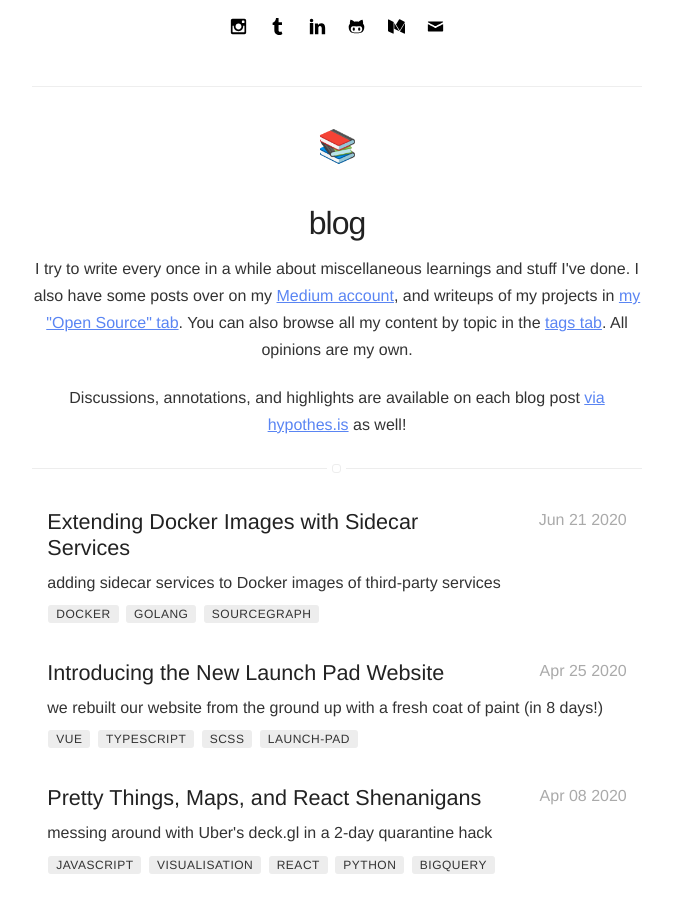
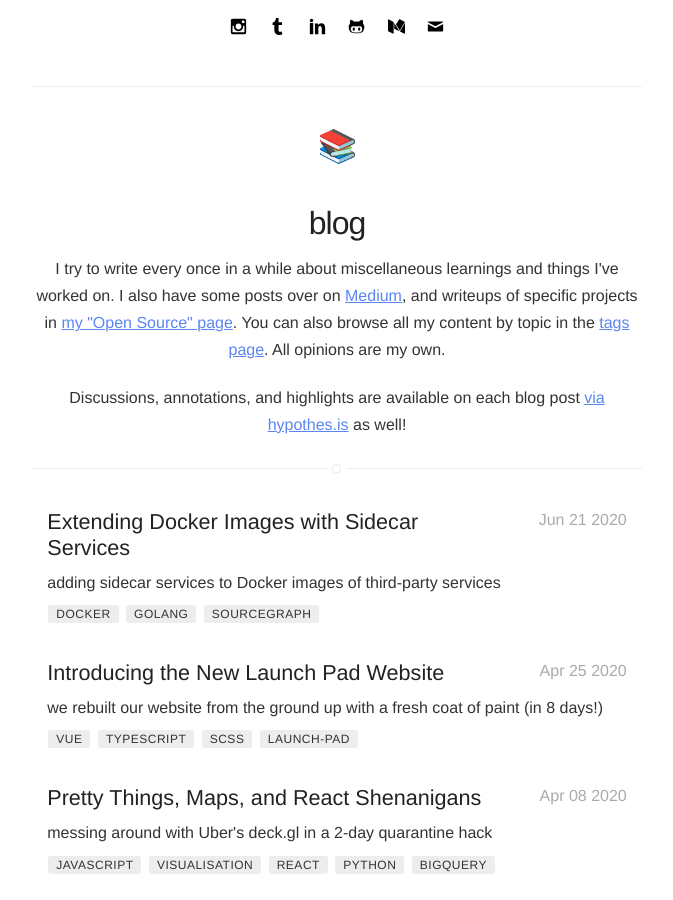
Before and after one commit to bobheadxi/bobheadxi.github.io, a Jekyll site: the page built from blog/index.html, in a window 1280 px wide and 900 px high, scrolled down 394 px. Shown: the whole window, without its empty margins (303-976 px from the left). Built offline with Jekyll 4.4.1, drawn with Linux system fonts in a browser that asks for light colours; nearby versions of some CDN libraries.

Commit message:
reword blog blurb

```diff
--- a/blog/index.html
+++ b/blog/index.html
@@ -10,19 +10,14 @@ title: Blog
 <h1 style="font-weight:500;margin-top:-0.5rem;margin-bottom:-0.2rem;text-align:center;">blog</h1>
 
 <p align="center">
-	I try to write every once in a while about miscellaneous learnings and stuff I've
-	done. I also have some posts over on my
-	<a href="https://medium.com/@bobheadxi" target="_blank">Medium account</a>,
-	and writeups of my projects in
-	<a href="/open-source/" target="_blank">my "Open Source" tab</a>. You can also
-	browse all my content by topic in the
-	<a href="/tags/" target="_blank">tags tab</a>. All opinions are my own.
+	I try to write every once in a while about miscellaneous learnings and things I've worked on.
+	I also have some posts over on <a href="https://medium.com/@bobheadxi" target="_blank">Medium</a>, and writeups of specific projects in <a href="/open-source/" target="_blank">my "Open Source" page</a>.
+	You can also browse all my content by topic in the <a href="/tags/" target="_blank">tags page</a>.
+	All opinions are my own.
 </p>
 
 <p align="center">
-	Discussions, annotations, and highlights are available on each blog post
-	<a href="https://hypothes.is/search?q=url%3Abobheadxi.dev%2F*" target="_blank">via hypothes.is</a>
-	as well!
+	Discussions, annotations, and highlights are available on each blog post <a href="https://hypothes.is/search?q=url%3Abobheadxi.dev%2F*" target="_blank">via hypothes.is</a> as well!
 </p>
 
 <section class="list">
```
